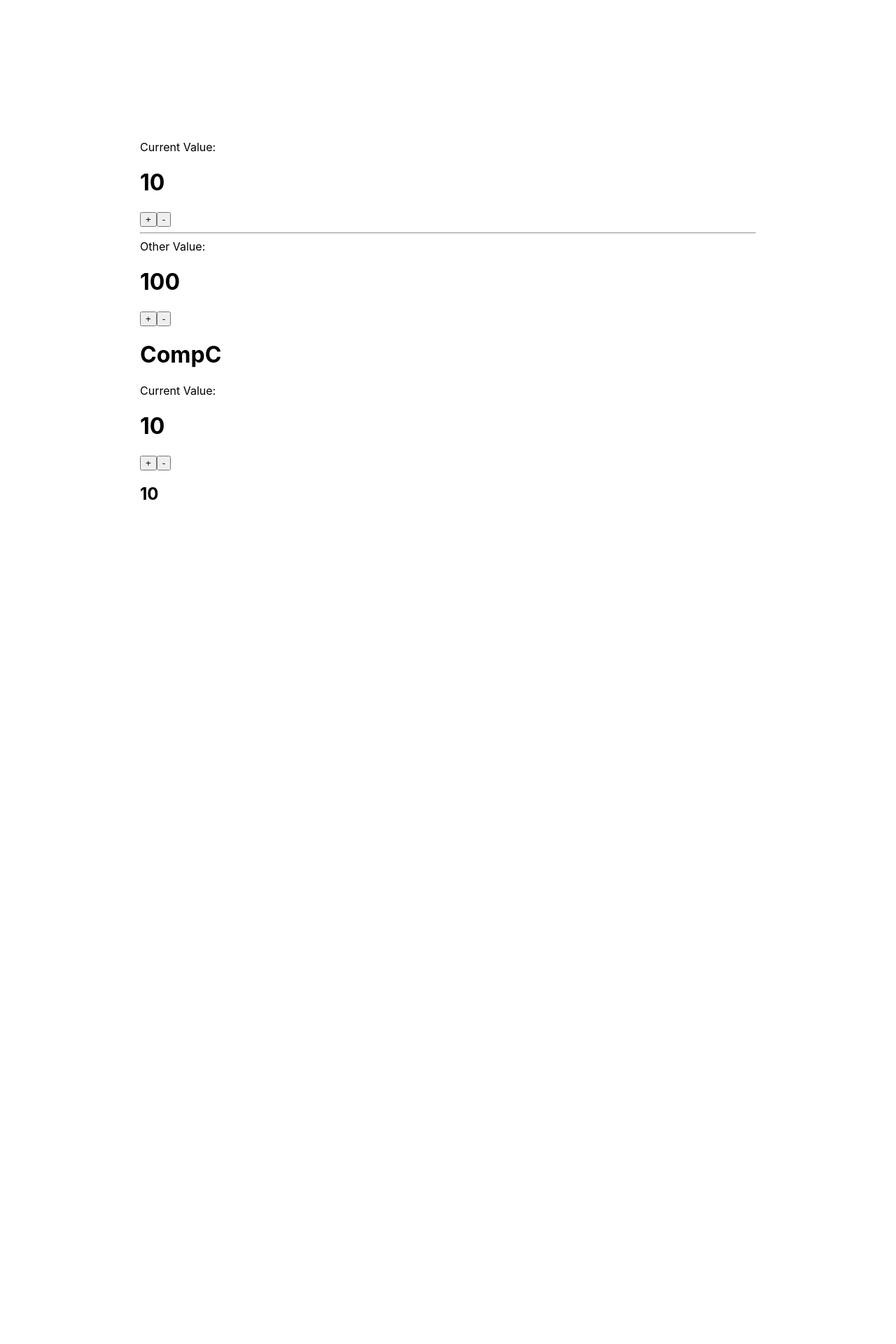
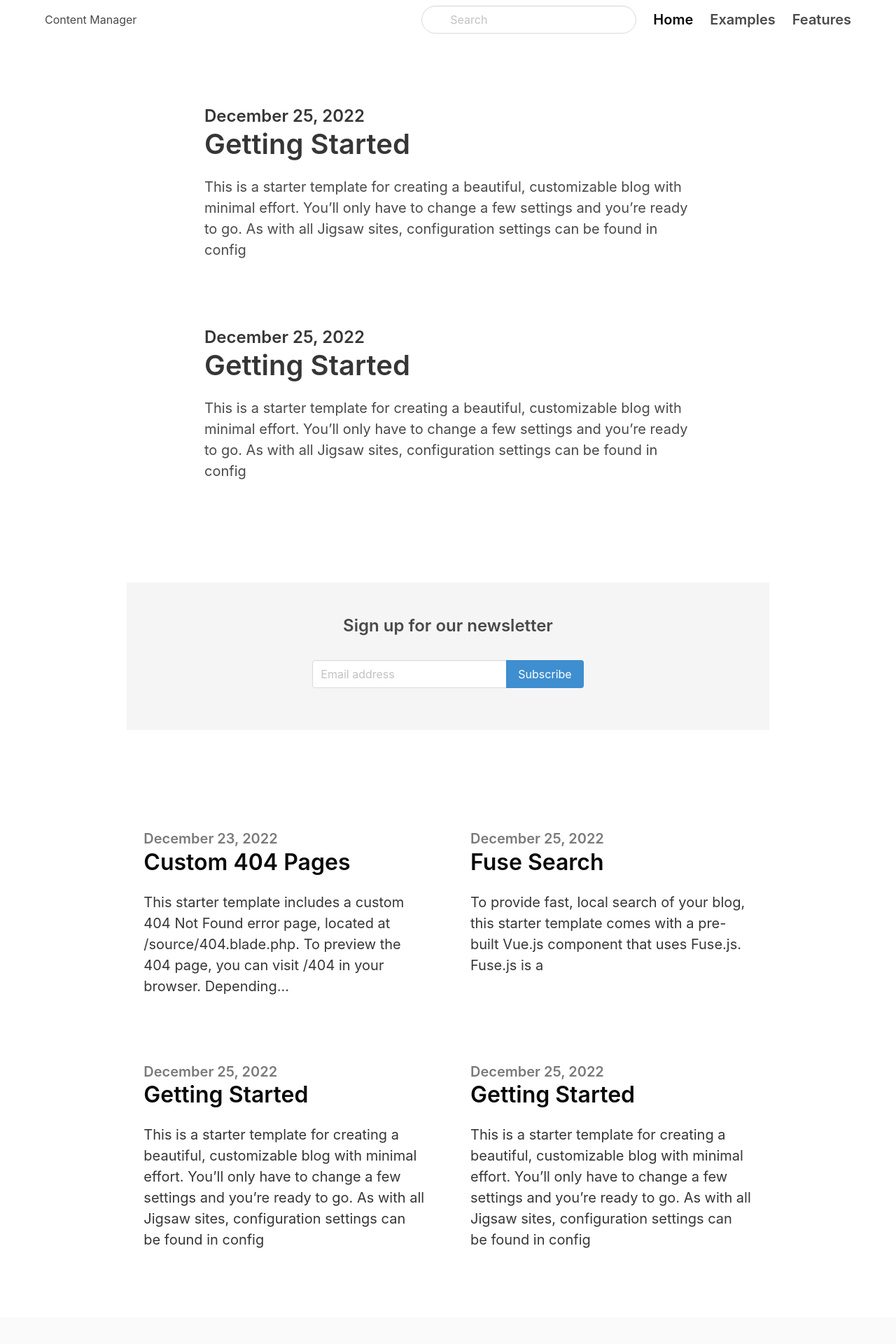
Before and after one commit to estopaceadrian/content-manager-app, a Next.js app: page / in a window 1280 px wide. Shown: the top 1920 px of the page at 70% size. Before the commit the page ends 940 px from the top, so only its background shows below. Built offline with nearby package versions, Linux system fonts and the light colour scheme.

Commit message:
refactored index items

```diff
--- /dev/null
+++ b/components/Footer.js
@@ -0,0 +1,19 @@
+import React from 'react';
+
+const Footer = () => {
+  return (
+    <footer className="footer">
+      <div className="content has-text-centered">
+        <p>
+          <strong>Bulma - Blog theme</strong> by{' '}
+          <a href="https://gonzalojs.com">Gonzalo Gutierrez</a>. Based on the{' '}
+          <a href="http://jigsaw-blog-staging.tighten.co/">jigsaw-blog</a>. The
+          source code is licensed
+          <a href="http://opensource.org/licenses/mit-license.php">MIT</a>
+        </p>
+      </div>
+    </footer>
+  );
+};
+
+export default Footer;
--- /dev/null
+++ b/components/Hero.js
@@ -0,0 +1,49 @@
+import React from 'react';
+
+const Hero = () => {
+  return (
+    <section className="hero ">
+      <div className="hero-body">
+        <div className="container">
+          <section className="section">
+            <div className="columns">
+              <div className="column is-8 is-offset-2">
+                <div className="content is-medium">
+                  <h2 className="subtitle is-4">December 25, 2022</h2>
+                  <h1 className="title">Getting Started</h1>
+                  <p>
+                    This is a starter template for creating a beautiful,
+                    customizable blog with minimal effort. You’ll only have to
+                    change a few settings and you’re ready to go. As with all
+                    Jigsaw sites, configuration settings can be found in config
+                  </p>
+                </div>
+              </div>
+            </div>
+          </section>
+
+          <div className="is-divider"></div>
+
+          <section className="section">
+            <div className="columns">
+              <div className="column is-8 is-offset-2">
+                <div className="content is-medium">
+                  <h2 className="subtitle is-4">December 25, 2022</h2>
+                  <h1 className="title">Getting Started</h1>
+                  <p>
+                    This is a starter template for creating a beautiful,
+                    customizable blog with minimal effort. You’ll only have to
+                    change a few settings and you’re ready to go. As with all
+                    Jigsaw sites, configuration settings can be found in config
+                  </p>
+                </div>
+              </div>
+            </div>
+          </section>
+        </div>
+      </div>
+    </section>
+  );
+};
+
+export default Hero;
--- /dev/null
+++ b/components/Navbar.js
@@ -0,0 +1,47 @@
+import React from 'react';
+
+const Navbar = () => {
+  return (
+    <nav className="navbar">
+      <div className="container">
+        <div className="navbar-brand">
+          <a className="navbar-item" href="../">
+            <h1>Content Manager</h1>
+          </a>
+          <span className="navbar-burger burger" data-target="navbarMenu">
+            <span></span>
+            <span></span>
+            <span></span>
+          </span>
+        </div>
+        <div id="navbarMenu" className="navbar-menu">
+          <div className="navbar-end">
+            <div className=" navbar-item">
+              <div className="control has-icons-left">
+                <input
+                  className="input is-rounded"
+                  type="email"
+                  placeholder="Search"
+                />
+                <span className="icon is-left">
+                  <i className="fa fa-search"></i>
+                </span>
+              </div>
+            </div>
+            <a className="navbar-item is-active is-size-5 has-text-weight-semibold">
+              Home
+            </a>
+            <a className="navbar-item is-size-5 has-text-weight-semibold">
+              Examples
+            </a>
+            <a className="navbar-item is-size-5 has-text-weight-semibold">
+              Features
+            </a>
+          </div>
+        </div>
+      </div>
+    </nav>
+  );
+};
+
+export default Navbar;
--- /dev/null
+++ b/components/Newsletter.js
@@ -0,0 +1,35 @@
+import React from 'react';
+
+const Newsletter = () => {
+  return (
+    <section className="section">
+      <div className="columns">
+        <div className="column is-10 is-offset-1">
+          <div className="container has-text-centered is-fluid">
+            <div className="hero is-light">
+              <div className="hero-body">
+                <h2 className="title is-4">Sign up for our newsletter</h2>
+                <div className="column is-6 is-offset-3">
+                  <div className="field has-addons has-addons-centered">
+                    <div className="control is-expanded">
+                      <input
+                        className="input "
+                        type="text"
+                        placeholder="Email address"
+                      />
+                    </div>
+                    <div className="control">
+                      <a className="button is-info">Subscribe</a>
+                    </div>
+                  </div>
+                </div>
+              </div>
+            </div>
+          </div>
+        </div>
+      </div>
+    </section>
+  );
+};
+
+export default Newsletter;
--- a/package.json
+++ b/package.json
@@ -9,6 +9,7 @@
     "lint": "next lint"
   },
   "dependencies": {
+    "bulma": "^0.9.4",
     "next": "12.2.5",
     "react": "18.2.0",
     "react-dom": "18.2.0"
--- a/pages/_app.js
+++ b/pages/_app.js
@@ -1,3 +1,4 @@
+import 'bulma/css/bulma.min.css';
 import '../styles/globals.css';
 
 function MainApp({ Component, pageProps }) {
--- a/pages/index.js
+++ b/pages/index.js
@@ -1,77 +1,106 @@
-import React, { useEffect, useState } from 'react';
-
-function CompA(props) {
-  return (
-    <div>
-      <h1>CompA</h1>
-      <p>Hello Comp A</p>
-      <div>My Prop1: {props.myProp1}</div>
-      <div>My Prop2: {props.myProp2}</div>
-      <div>My Prop3: {props.myProp3}</div>
-      <div>My Prop4: {<props.myProp4 />}</div>
-    </div>
-  );
-}
-function CompB() {
-  return (
-    <div>
-      <h1>CompB</h1>
-    </div>
-  );
-}
-
-class CompC extends React.Component {
-  constructor() {
-    super();
-    this.state = {
-      value: 10,
-    };
-  }
-  changeState(incrementor) {
-    this.setState({
-      value: incrementor,
-    });
-  }
-  render() {
-    const { value } = this.state;
-    const { myProp1 } = this.props;
-    return (
-      <div>
-        <h1>CompC</h1>
-        Current Value: <h1>{value}</h1>
-        <button onClick={() => this.changeState(value + 1)}>+</button>
-        <button onClick={() => this.changeState(value - 1)}>-</button>
-        <h2>{myProp1}</h2>
-      </div>
-    );
-  }
-}
+import Footer from '../components/Footer';
+import Hero from '../components/Hero';
+import Navbar from '../components/Navbar';
+import Newsletter from '../components/Newsletter';
 
 function Home() {
-  const [value, setValue] = useState(10);
-  const [otherValue, setOtherValue] = useState(100);
+  return (
+    <>
+      {/* <!-- START NAV --> */}
+      <Navbar />
+      {/* <!-- END NAV --> */}
 
-  useEffect(() => {
-    console.log('useEffect called');
-  }, []);
+      {/* <!-- Image --> */}
+      <Hero />
 
-  return (
-    <div>
-      Current Value: <h1>{value}</h1>
-      <button onClick={() => setValue(value + 1)}>+</button>
-      <button onClick={() => setValue(value - 1)}>-</button>
-      <hr />
-      Other Value: <h1>{otherValue}</h1>
-      <button onClick={() => setOtherValue(otherValue + 1)}>+</button>
-      <button onClick={() => setOtherValue(otherValue - 1)}>-</button>
-      {/* <CompA
-        myProp1={value}
-        myProp2="My Custom Value"
-        myProp3={true}
-        myProp4={() => <div>My new JSX</div>}
-      /> */}
-      <CompC myProp1={value} />
-    </div>
+      {/* <!-- newsletter --> */}
+      <Newsletter />
+      {/*
+  <!-- Articles --> */}
+
+      <section className="hero ">
+        <div className="hero-body">
+          <div className="container">
+            <section className="section">
+              <div className="columns is-variable is-8">
+                <div className="column is-5 is-offset-1 ">
+                  <div className="content is-medium">
+                    <h2 className="subtitle is-5 has-text-grey">
+                      December 23, 2022
+                    </h2>
+                    <h1 className="title has-text-black is-3">
+                      Custom 404 Pages
+                    </h1>
+                    <p className="has-text-dark">
+                      This starter template includes a custom 404 Not Found
+                      error page, located at /source/404.blade.php. To preview
+                      the 404 page, you can visit /404 in your browser.
+                      Depending...
+                    </p>
+                  </div>
+                </div>
+                <div className="column is-5">
+                  <div className="content is-medium">
+                    <h2 className="subtitle is-5 has-text-grey">
+                      December 25, 2022
+                    </h2>
+                    <h1 className="title has-text-black is-3">Fuse Search</h1>
+                    <p className="has-text-dark">
+                      To provide fast, local search of your blog, this starter
+                      template comes with a pre-built Vue.js component that uses
+                      Fuse.js. Fuse.js is a
+                    </p>
+                  </div>
+                </div>
+              </div>
+            </section>
+
+            <div className="is-divider"></div>
+
+            <section className="section">
+              <div className="columns is-variable is-8">
+                <div className="column is-5 is-offset-1">
+                  <div className="content is-medium">
+                    <h2 className="subtitle is-5 has-text-grey">
+                      December 25, 2022
+                    </h2>
+                    <h1 className="title has-text-black is-3">
+                      Getting Started
+                    </h1>
+                    <p className="has-text-dark">
+                      This is a starter template for creating a beautiful,
+                      customizable blog with minimal effort. You’ll only have to
+                      change a few settings and you’re ready to go. As with all
+                      Jigsaw sites, configuration settings can be found in
+                      config
+                    </p>
+                  </div>
+                </div>
+                <div className="column is-5">
+                  <div className="content is-medium">
+                    <h2 className="subtitle is-5 has-text-grey">
+                      December 25, 2022
+                    </h2>
+                    <h1 className="title has-text-black is-3">
+                      Getting Started
+                    </h1>
+                    <p className="has-text-dark">
+                      This is a starter template for creating a beautiful,
+                      customizable blog with minimal effort. You’ll only have to
+                      change a few settings and you’re ready to go. As with all
+                      Jigsaw sites, configuration settings can be found in
+                      config
+                    </p>
+                  </div>
+                </div>
+              </div>
+            </section>
+          </div>
+        </div>
+      </section>
+
+      <Footer />
+    </>
   );
 }
 
--- a/styles/globals.css
+++ b/styles/globals.css
@@ -1,6 +1,5 @@
 html,
 body {
-  padding: 100px;
   margin: 0;
   font-family: -apple-system, BlinkMacSystemFont, Segoe UI, Roboto, Oxygen,
     Ubuntu, Cantarell, Fira Sans, Droid Sans, Helvetica Neue, sans-serif;
```
Also changed, not shown: 2 other files (tests, documents, lock files or other folders).
